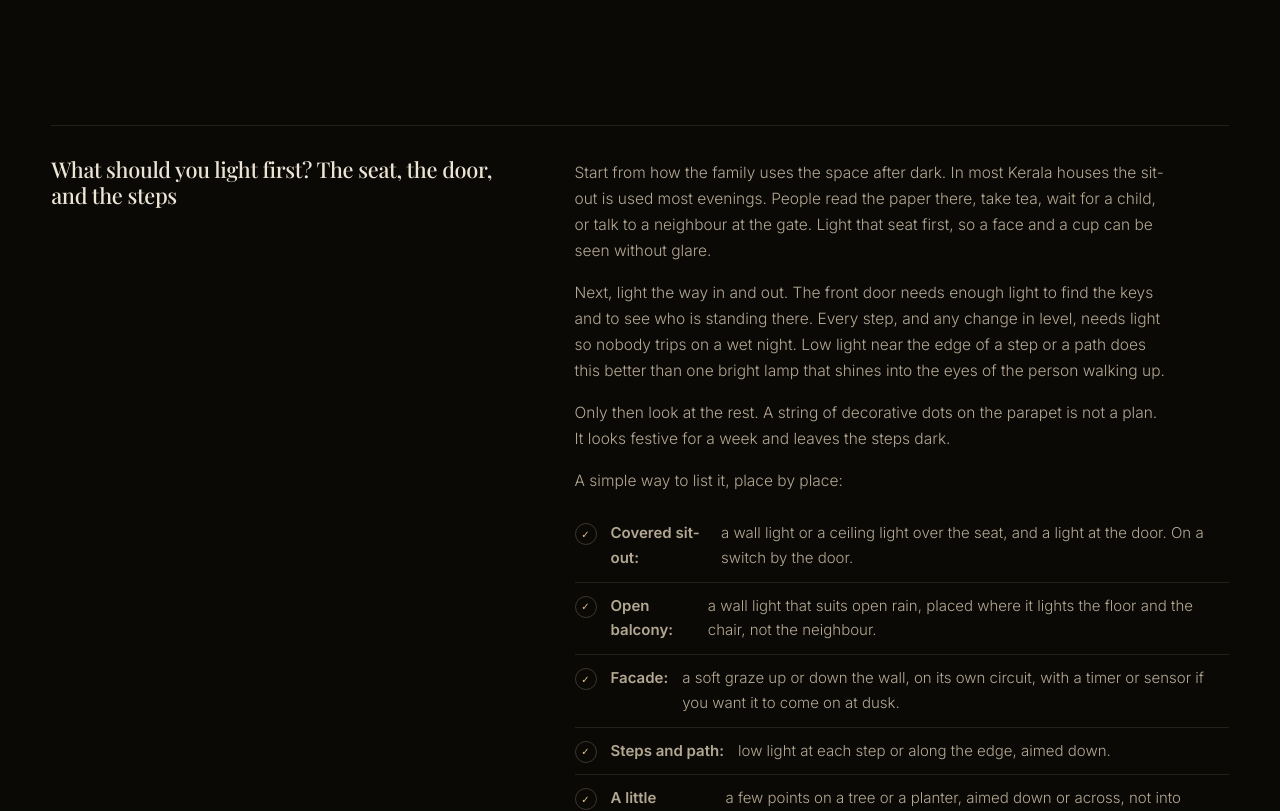
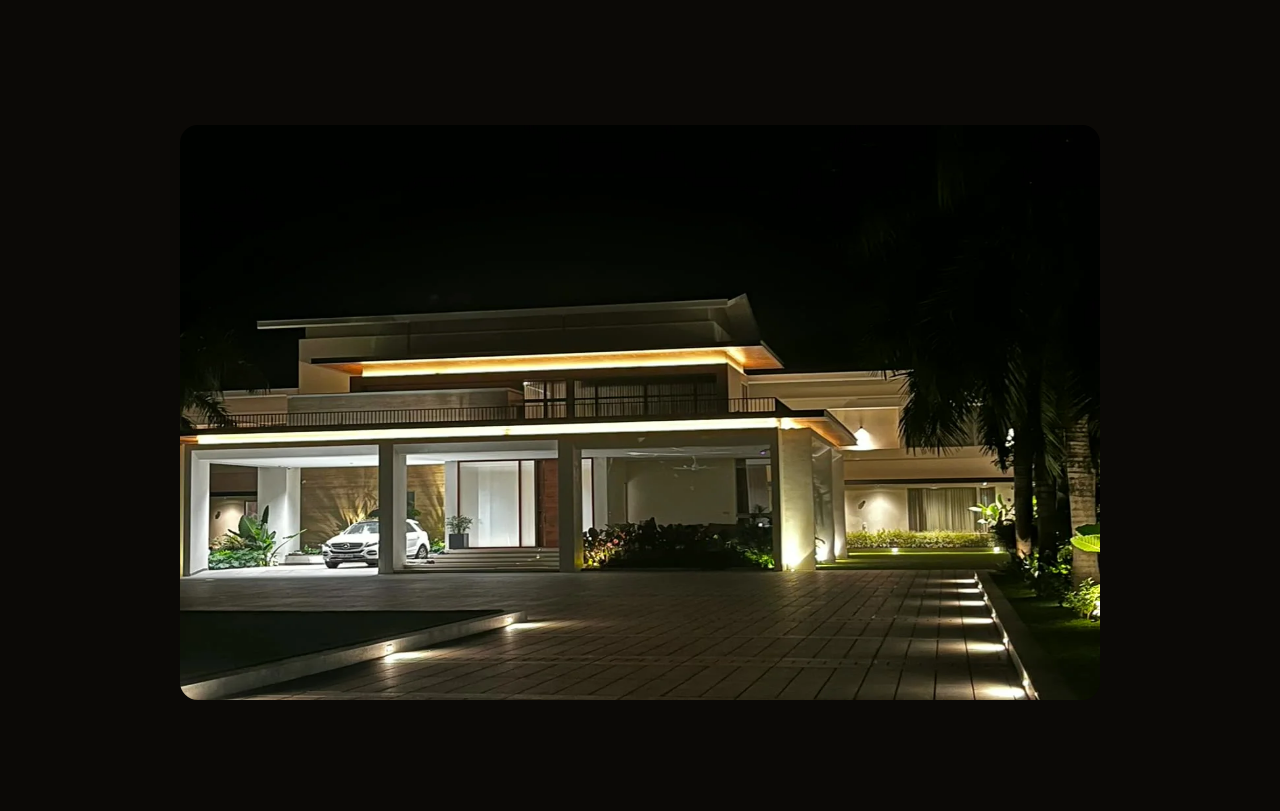
Before and after one commit to ijas47/Elor, a Next.js app: page /guides/outdoor-balcony-lighting-kerala in a window 1280 px wide. Shown: the part 980-1791 px from the top of the page. Built offline with nearby package versions, Linux system fonts and the light colour scheme.

Commit message:
Add images to the outdoor balcony lighting guide (ELO-94)
Reuse existing villa facade and up-down wall-light photos, converted to WebP, as the hero and in-body images.

```diff
--- a/app/guides/outdoor-balcony-lighting-kerala/page.tsx
+++ b/app/guides/outdoor-balcony-lighting-kerala/page.tsx
@@ -1,3 +1,4 @@
+import Image from "next/image";
 import Link from "next/link";
 import type { Metadata } from "next";
 import { site } from "@/lib/site";
@@ -16,10 +17,22 @@ const PATH = "/guides/outdoor-balcony-lighting-kerala";
 const CELESTIAL = "https://www.celestiallights.in";
 const { updated: UPDATED, modified: MODIFIED } = guideDates(PATH);
 
+const HERO_IMAGE = "/images/guides/outdoor-balcony-lighting-kerala/kerala-villa-facade-lighting.webp";
+const HERO_ALT =
+  "A tropical modern Kerala villa at night, with warm facade uplights, path lights along the driveway, and a lit balcony";
+const BODY_IMAGE = "/images/guides/outdoor-balcony-lighting-kerala/facade-up-down-wall-light.webp";
+const BODY_ALT =
+  "A black up-down wall light on a white facade, throwing a beam up and down the wall";
+
 export const metadata: Metadata = {
   title: TITLE,
   description: DESC,
   alternates: { canonical: PATH },
+  openGraph: {
+    title: TITLE,
+    description: DESC,
+    images: [{ url: HERO_IMAGE, width: 1400, height: 1050, alt: HERO_ALT }],
+  },
 };
 
 const faqs = [
@@ -39,6 +52,7 @@ const articleSchema = {
   "@type": "Article",
   headline: "Outdoor, balcony and facade lighting for a Kerala home",
   description: DESC,
+  image: `${site.domain}${HERO_IMAGE}`,
   author: { "@type": "Organization", name: site.name, url: site.domain },
   publisher: {
     "@type": "Organization",
@@ -107,6 +121,28 @@ export default function OutdoorBalconyLightingGuide() {
         </div>
       </section>
 
+
+      <section className="sec" style={{ paddingTop: 0 }}>
+        <div className="wrap-tight">
+          <div
+            style={{
+              position: "relative",
+              aspectRatio: "16 / 10",
+              borderRadius: 18,
+              overflow: "hidden",
+            }}
+          >
+            <Image
+              src={HERO_IMAGE}
+              alt={HERO_ALT}
+              fill
+              priority
+              sizes="(max-width: 760px) 100vw, 760px"
+            />
+          </div>
+        </div>
+      </section>
+
       <section className="sec" style={{ paddingTop: 0 }}>
         <div className="wrap">
           <div className="register">
@@ -147,6 +183,24 @@ export default function OutdoorBalconyLightingGuide() {
                   <li><span className="tick">✓</span>Put the facade on its own switch or timer, so it can stay off on a normal night.</li>
                 </ul>
                 <p style={{ marginTop: 16 }}>The facade faces the weather more than any other part of the house, so the fitting needs the right rating for an open wall. That is in the IP guide linked above.</p>
+
+                <figure style={{ marginTop: 24, marginBottom: 0 }}>
+                  <div
+                    style={{
+                      position: "relative",
+                      aspectRatio: "1 / 1",
+                      borderRadius: 18,
+                      overflow: "hidden",
+                    }}
+                  >
+                    <Image
+                      src={BODY_IMAGE}
+                      alt={BODY_ALT}
+                      fill
+                      sizes="(max-width: 760px) 100vw, 480px"
+                    />
+                  </div>
+                </figure>
               </div>
             </div>
             <div className="register-row">
--- a/lib/guides.ts
+++ b/lib/guides.ts
@@ -267,8 +267,8 @@ const entries: GuideEntry[] = [
     title: "Outdoor and Balcony Lighting for a Kerala Home",
     dek: "Light the seat, the door and the steps first, and choose fittings for the monsoon before the plaster goes on.",
     tag: "Technical",
-    image: "/spaces/outdoor.jpg",
-    imageAlt: "A building facade at night with its terraces outlined in warm light",
+    image: "/images/guides/outdoor-balcony-lighting-kerala/kerala-villa-facade-lighting.webp",
+    imageAlt: "A tropical modern Kerala villa at night, with warm facade uplights, path lights along the driveway, and a lit balcony",
     modified: "2026-11-19",
     related: ["ip-rating-for-outdoor-lights", "coastal-lighting-kerala", "home-lighting-design"],
   },
```
Also changed, not shown: public/images/guides/outdoor-balcony-lighting-kerala/facade-up-down-wall-light.webp (added), public/images/guides/outdoor-balcony-lighting-kerala/kerala-villa-facade-lighting.webp (added).
